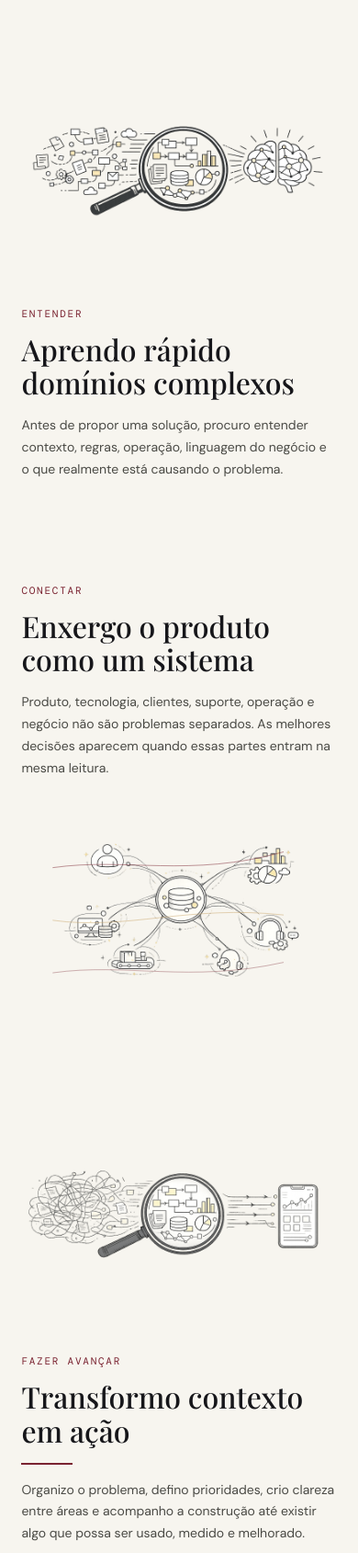
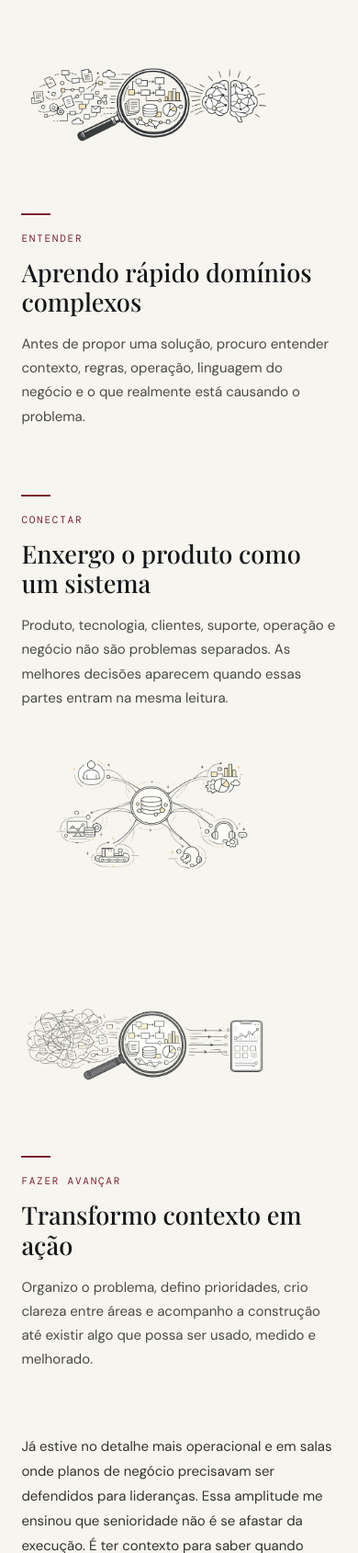
Before and after one commit to jessicatwblock-hub/portfoliov02, a plain HTML site: page index.html in a window 390 px wide. Shown: the part 1063-2752 px from the top of the page at 92% size. Drawn offline with nearby package versions, Linux system fonts and the light colour scheme; a web font is replaced by a local one.

Commit message:
Update index.html

```diff
--- a/index.html
+++ b/index.html
@@ -21,9 +21,11 @@
   .lab-thumb:hover img{opacity:1;transform:scale(1.03);}
   @media (max-width:900px){
     .jb-diff-stage{height:auto !important;}
-    .jb-diff-sticky{position:static !important;height:auto !important;overflow:visible !important;}
-    .jb-diff-concept{position:static !important;opacity:0;transform:translateY(28px);transition:opacity .8s ease,transform .8s ease;display:grid !important;grid-template-columns:1fr !important;gap:28px !important;padding:56px clamp(20px,6vw,40px) !important;}
-    .jb-diff-concept img{max-width:100% !important;margin-left:0 !important;}
+    .jb-diff-sticky{position:static !important;top:auto !important;height:auto !important;overflow:visible !important;}
+    .jb-diff-sticky > div{padding:0 clamp(20px,6vw,40px) !important;}
+    .jb-diff-sticky > div > div{min-height:0 !important;}
+    .jb-diff-concept{position:static !important;opacity:0;transform:translateY(20px);transition:opacity .7s ease,transform .7s ease;display:grid !important;grid-template-columns:1fr !important;gap:20px !important;padding:36px 0 !important;}
+    .jb-diff-concept img{max-width:280px !important;margin-left:0 !important;}
   }
   @media (prefers-reduced-motion: reduce){
     .jb-diff-concept{opacity:1 !important;transform:none !important;}
@@ -79,66 +81,59 @@
 </header>
 
 <!-- DIFERENCIAL -->
-<section id="diferencial" data-screen-label="O que me diferencia" style="padding:110px 0 80px;overflow:hidden;">
-  <div style="max-width:1240px;margin:0 auto;padding:0 clamp(20px,6vw,64px);">
-    <p style="font-family:'DM Sans',sans-serif;font-size:12px;letter-spacing:.2em;text-transform:uppercase;color:#7a2331;margin:0 0 18px;">02 / <span data-i18n="diff.eyebrow">O que me diferencia</span></p>
-    <h2 style="font-family:'Playfair Display',serif;font-size:clamp(2rem,4vw,2.8rem);font-weight:500;margin:0 0 12px;max-width:700px;" data-i18n="diff.title">Entender, conectar e fazer avançar.</h2>
+<section id="diferencial" data-screen-label="O que me diferencia" style="padding:96px 0 48px;">
+  <div style="max-width:1200px;margin:0 auto;padding:0 clamp(20px,6vw,64px);">
+    <p style="font-family:'DM Sans',sans-serif;font-size:12px;letter-spacing:.2em;text-transform:uppercase;color:#7a2331;margin:0 0 16px;">02 / <span data-i18n="diff.eyebrow">O que me diferencia</span></p>
+    <h2 style="font-family:'Playfair Display',serif;font-size:clamp(2rem,4vw,2.8rem);font-weight:500;margin:0 0 8px;max-width:700px;" data-i18n="diff.title">Entender, conectar e fazer avançar.</h2>
   </div>
 
-  <div id="jbDiffStage" class="jb-diff-stage" style="position:relative;height:300vh;margin-top:24px;">
-    <div class="jb-diff-sticky" style="position:sticky;top:0;height:100vh;overflow:hidden;">
+  <div id="jbDiffStage" class="jb-diff-stage" style="position:relative;height:200vh;margin-top:8px;">
+    <div id="jbDiffSticky" class="jb-diff-sticky" style="position:sticky;top:100px;height:74vh;display:flex;align-items:center;">
+      <div style="max-width:1200px;margin:0 auto;width:100%;padding:0 clamp(20px,6vw,64px);position:relative;">
+        <div style="position:relative;min-height:52vh;">
 
-      <div id="jbDiffConcept0" class="jb-diff-concept" style="position:absolute;inset:0;display:grid;grid-template-columns:1.05fr 0.95fr;align-items:center;gap:clamp(32px,6vw,96px);padding:0 clamp(24px,6vw,88px);opacity:0;">
-        <div style="position:relative;">
-          <img id="jbDiffImg0" src="assets/illustration-diff1.png" alt="Ilustração: entender o contexto" style="width:100%;max-width:600px;height:auto;display:block;"/>
-          <svg viewBox="0 0 400 400" style="position:absolute;inset:0;width:100%;height:100%;pointer-events:none;">
-            <circle class="jb-diff-dot0" data-dx="-140" data-dy="-120" cx="200" cy="200" r="4" fill="#7a2331"></circle>
-            <circle class="jb-diff-dot0" data-dx="130" data-dy="-90" cx="200" cy="200" r="3" fill="#c9a56a"></circle>
-            <circle class="jb-diff-dot0" data-dx="-110" data-dy="110" cx="200" cy="200" r="3" fill="#7a2331"></circle>
-            <circle class="jb-diff-dot0" data-dx="120" data-dy="130" cx="200" cy="200" r="4" fill="#c9a56a"></circle>
-          </svg>
+          <div id="jbDiffConcept0" class="jb-diff-concept" style="position:absolute;inset:0;display:grid;grid-template-columns:1fr 1fr;align-items:center;gap:60px;opacity:0;">
+            <div>
+              <img src="assets/illustration-diff1.png" alt="Ilustração: entender o contexto" style="width:100%;max-width:460px;height:auto;display:block;"/>
             </div>
             <div>
+              <div style="width:32px;height:2px;background:#7a2331;margin-bottom:18px;"></div>
               <p style="font-family:'DM Mono',monospace;font-size:11px;letter-spacing:.16em;text-transform:uppercase;color:#7a2331;margin:0 0 14px;" data-i18n="diff.cards.0.label">Entender</p>
-          <h3 style="font-family:'Playfair Display',serif;font-size:clamp(2rem,3.6vw,2.9rem);font-weight:500;margin:0 0 16px;line-height:1.15;max-width:460px;" data-i18n="diff.cards.0.title">Aprendo rápido domínios complexos</h3>
-          <p style="font-size:14px;line-height:1.7;color:#4a4a45;margin:0;max-width:380px;" data-i18n="diff.cards.0.body">Antes de propor uma solução, procuro entender contexto, regras, operação, linguagem do negócio e o que realmente está causando o problema.</p>
+              <h3 style="font-family:'Playfair Display',serif;font-size:clamp(1.7rem,3vw,2.3rem);font-weight:500;margin:0 0 16px;line-height:1.2;max-width:42ch;" data-i18n="diff.cards.0.title">Aprendo rápido domínios complexos</h3>
+              <p style="font-size:15px;line-height:1.75;color:#4a4a45;margin:0;max-width:40ch;" data-i18n="diff.cards.0.body">Antes de propor uma solução, procuro entender contexto, regras, operação, linguagem do negócio e o que realmente está causando o problema.</p>
             </div>
           </div>
 
-      <div id="jbDiffConcept1" class="jb-diff-concept" style="position:absolute;inset:0;display:grid;grid-template-columns:0.95fr 1.05fr;align-items:center;gap:clamp(32px,6vw,96px);padding:0 clamp(24px,6vw,88px);opacity:0;">
+          <div id="jbDiffConcept1" class="jb-diff-concept" style="position:absolute;inset:0;display:grid;grid-template-columns:1fr 1fr;align-items:center;gap:60px;opacity:0;">
             <div>
+              <div style="width:32px;height:2px;background:#7a2331;margin-bottom:18px;"></div>
               <p style="font-family:'DM Mono',monospace;font-size:11px;letter-spacing:.16em;text-transform:uppercase;color:#7a2331;margin:0 0 14px;" data-i18n="diff.cards.1.label">Conectar</p>
-          <h3 style="font-family:'Playfair Display',serif;font-size:clamp(2rem,3.6vw,2.9rem);font-weight:500;margin:0 0 16px;line-height:1.15;max-width:460px;" data-i18n="diff.cards.1.title">Enxergo o produto como um sistema</h3>
-          <p style="font-size:14px;line-height:1.7;color:#4a4a45;margin:0;max-width:380px;" data-i18n="diff.cards.1.body">Produto, tecnologia, clientes, suporte, operação e negócio não são problemas separados. As melhores decisões aparecem quando essas partes entram na mesma leitura.</p>
+              <h3 style="font-family:'Playfair Display',serif;font-size:clamp(1.7rem,3vw,2.3rem);font-weight:500;margin:0 0 16px;line-height:1.2;max-width:42ch;" data-i18n="diff.cards.1.title">Enxergo o produto como um sistema</h3>
+              <p style="font-size:15px;line-height:1.75;color:#4a4a45;margin:0;max-width:40ch;" data-i18n="diff.cards.1.body">Produto, tecnologia, clientes, suporte, operação e negócio não são problemas separados. As melhores decisões aparecem quando essas partes entram na mesma leitura.</p>
             </div>
-        <div style="position:relative;">
-          <img src="assets/illustration-diff2.png" alt="Ilustração: conectar áreas" style="width:100%;max-width:600px;height:auto;display:block;margin-left:auto;"/>
-          <svg viewBox="0 0 400 400" style="position:absolute;inset:0;width:100%;height:100%;pointer-events:none;overflow:visible;">
-            <path class="jb-diff-line1" d="M-40,120 C100,100 220,140 400,90" fill="none" stroke="#7a2331" stroke-width="1.5" opacity="0.55"></path>
-            <path class="jb-diff-line1" d="M-40,220 C100,240 220,190 400,210" fill="none" stroke="#c9a56a" stroke-width="1.5" opacity="0.55"></path>
-            <path class="jb-diff-line1" d="M-40,320 C100,300 220,340 400,300" fill="none" stroke="#7a2331" stroke-width="1.5" opacity="0.4"></path>
-          </svg>
+            <div>
+              <img src="assets/illustration-diff2.png" alt="Ilustração: conectar áreas" style="width:100%;max-width:460px;height:auto;display:block;margin-left:auto;"/>
             </div>
           </div>
 
-      <div id="jbDiffConcept2" class="jb-diff-concept" style="position:absolute;inset:0;display:grid;grid-template-columns:1.05fr 0.95fr;align-items:center;gap:clamp(32px,6vw,96px);padding:0 clamp(24px,6vw,88px);opacity:0;">
-        <div style="position:relative;">
-          <img id="jbDiffGhost0" src="assets/illustration-diff3.png" alt="" style="position:absolute;left:0;top:0;width:100%;max-width:600px;height:auto;display:block;opacity:0;"/>
-          <img id="jbDiffGhost1" src="assets/illustration-diff3.png" alt="" style="position:absolute;left:0;top:0;width:100%;max-width:600px;height:auto;display:block;opacity:0;"/>
-          <img src="assets/illustration-diff3.png" alt="Ilustração: transformar contexto em ação" style="width:100%;max-width:600px;height:auto;display:block;position:relative;"/>
+          <div id="jbDiffConcept2" class="jb-diff-concept" style="position:absolute;inset:0;display:grid;grid-template-columns:1fr 1fr;align-items:center;gap:60px;opacity:0;">
+            <div>
+              <img src="assets/illustration-diff3.png" alt="Ilustração: transformar contexto em ação" style="width:100%;max-width:460px;height:auto;display:block;"/>
             </div>
             <div>
+              <div style="width:32px;height:2px;background:#7a2331;margin-bottom:18px;"></div>
               <p style="font-family:'DM Mono',monospace;font-size:11px;letter-spacing:.16em;text-transform:uppercase;color:#7a2331;margin:0 0 14px;" data-i18n="diff.cards.2.label">Fazer avançar</p>
-          <h3 style="font-family:'Playfair Display',serif;font-size:clamp(2rem,3.6vw,2.9rem);font-weight:500;margin:0 0 16px;line-height:1.15;max-width:460px;" data-i18n="diff.cards.2.title">Transformo contexto em ação</h3>
-          <div id="jbDiffUnderline2" style="width:0;height:2px;background:#7a2331;margin-bottom:16px;"></div>
-          <p style="font-size:14px;line-height:1.7;color:#4a4a45;margin:0;max-width:380px;" data-i18n="diff.cards.2.body">Organizo o problema, defino prioridades, crio clareza entre áreas e acompanho a construção até existir algo que possa ser usado, medido e melhorado.</p>
+              <h3 style="font-family:'Playfair Display',serif;font-size:clamp(1.7rem,3vw,2.3rem);font-weight:500;margin:0 0 16px;line-height:1.2;max-width:42ch;" data-i18n="diff.cards.2.title">Transformo contexto em ação</h3>
+              <p style="font-size:15px;line-height:1.75;color:#4a4a45;margin:0;max-width:40ch;" data-i18n="diff.cards.2.body">Organizo o problema, defino prioridades, crio clareza entre áreas e acompanho a construção até existir algo que possa ser usado, medido e melhorado.</p>
             </div>
           </div>
 
         </div>
       </div>
+    </div>
+  </div>
 
-  <p style="font-size:15px;line-height:1.8;color:#33332f;max-width:760px;margin:56px auto 0;padding:0 clamp(20px,6vw,64px);" data-i18n="diff.p2">Já estive no detalhe mais operacional e em salas onde planos de negócio precisavam ser defendidos para lideranças. Essa amplitude me ensinou que senioridade não é se afastar da execução. É ter contexto para saber quando aprofundar, quando destravar e quando dar autonomia.</p>
+  <p style="font-size:15px;line-height:1.8;color:#33332f;max-width:760px;margin:32px auto 0;padding:0 clamp(20px,6vw,64px);" data-i18n="diff.p2">Já estive no detalhe mais operacional e em salas onde planos de negócio precisavam ser defendidos para lideranças. Essa amplitude me ensinou que senioridade não é se afastar da execução. É ter contexto para saber quando aprofundar, quando destravar e quando dar autonomia.</p>
 </section>
 
 <!-- COMO TRABALHO -->
@@ -569,74 +564,42 @@ var reduceMotion = window.matchMedia && window.matchMedia('(prefers-reduced-moti
 
 (function(){
   var stage = document.getElementById('jbDiffStage');
+  var sticky = document.getElementById('jbDiffSticky');
   var concepts = [document.getElementById('jbDiffConcept0'), document.getElementById('jbDiffConcept1'), document.getElementById('jbDiffConcept2')];
-  var img0 = document.getElementById('jbDiffImg0');
-  var dots0 = Array.prototype.slice.call(document.querySelectorAll('.jb-diff-dot0'));
-  var lines1 = Array.prototype.slice.call(document.querySelectorAll('.jb-diff-line1'));
-  var ghost0 = document.getElementById('jbDiffGhost0');
-  var ghost1 = document.getElementById('jbDiffGhost1');
-  var underline2 = document.getElementById('jbDiffUnderline2');
-  if (!stage) return;
+  if (!stage || !sticky) return;
 
-  function settleStatic(){
-    concepts.forEach(function(el){ if (el) el.style.opacity = '1'; });
-    if (img0) { img0.style.transform = 'none'; img0.style.filter = 'none'; img0.style.opacity = '1'; }
-    dots0.forEach(function(d){ d.style.opacity = '0'; });
-    lines1.forEach(function(l){ l.style.strokeDasharray = 'none'; l.style.strokeDashoffset = '0'; });
-    if (ghost0) ghost0.style.opacity = '0';
-    if (ghost1) ghost1.style.opacity = '0';
-    if (underline2) underline2.style.width = '56px';
-  }
+  function settleStatic(){ concepts.forEach(function(el){ if (el) { el.style.opacity = '1'; el.style.transform = 'none'; } }); }
 
   var isMobile = window.matchMedia && window.matchMedia('(max-width:900px)').matches;
 
   if (reduceMotion) { settleStatic(); return; }
 
   if (isMobile) {
-    settleStatic();
+    concepts.forEach(function(el){ if (el) el.style.opacity = '0'; });
     if ('IntersectionObserver' in window) {
-      concepts.forEach(function(el){ if (el) el.style.opacity = '0'; });
       var io = new IntersectionObserver(function(entries){
         entries.forEach(function(entry){
           if (entry.isIntersecting) { entry.target.style.opacity = '1'; entry.target.style.transform = 'translateY(0)'; io.unobserve(entry.target); }
         });
       }, { threshold: 0.2 });
       concepts.forEach(function(el){ if (el) io.observe(el); });
-    }
+    } else { settleStatic(); }
     return;
   }
 
   function onDiffScroll(){
     var rect = stage.getBoundingClientRect();
-    var total = stage.offsetHeight - window.innerHeight;
+    var total = stage.offsetHeight - sticky.offsetHeight;
     var progress = total > 0 ? Math.min(1, Math.max(0, -rect.top / total)) : 0;
     var raw = progress * 3;
     for (var i = 0; i < 3; i++) {
       var dist = Math.abs(raw - (i + 0.5));
-      var op = Math.max(0, Math.min(1, 1 - dist));
-      var local = Math.max(0, Math.min(1, raw - i));
+      var op = Math.max(0, Math.min(1, 1 - dist * 1.6));
       var concept = concepts[i];
-      if (concept) { concept.style.opacity = String(op); concept.style.zIndex = op > 0.5 ? '2' : '1'; }
-      if (i === 0 && img0) {
-        var p = local;
-        img0.style.transform = 'rotate(' + (-6 + 6 * p) + 'deg) translate(' + ((1 - p) * -24) + 'px,' + ((1 - p) * 16) + 'px) scale(' + (0.94 + 0.06 * p) + ')';
-        img0.style.filter = 'blur(' + ((1 - p) * 5) + 'px)';
-        img0.style.opacity = String(0.55 + 0.45 * p);
-        dots0.forEach(function(d){
-          var dx = parseFloat(d.getAttribute('data-dx')), dy = parseFloat(d.getAttribute('data-dy'));
-          d.style.transform = 'translate(' + (dx * (1 - p)) + 'px,' + (dy * (1 - p)) + 'px)';
-          d.style.opacity = String(0.15 + 0.5 * (1 - p));
-        });
-      }
-      if (i === 1 && lines1.length) {
-        var p1 = local;
-        lines1.forEach(function(l){ l.style.strokeDasharray = '500'; l.style.strokeDashoffset = String(500 * (1 - p1)); });
-      }
-      if (i === 2) {
-        var p2 = local;
-        if (ghost0) { ghost0.style.transform = 'translate(' + (-30 * (1 - p2)) + 'px,' + (-24 * (1 - p2)) + 'px) scale(' + (1.05 - 0.05 * p2) + ')'; ghost0.style.opacity = String(0.35 * (1 - p2)); }
-        if (ghost1) { ghost1.style.transform = 'translate(' + (24 * (1 - p2)) + 'px,' + (20 * (1 - p2)) + 'px) scale(' + (0.96 + 0.04 * p2) + ')'; ghost1.style.opacity = String(0.25 * (1 - p2)); }
-        if (underline2) { underline2.style.width = (56 * p2) + 'px'; }
+      if (concept) {
+        concept.style.opacity = String(op);
+        concept.style.zIndex = op > 0.5 ? '2' : '1';
+        concept.style.transform = 'translateY(' + ((1 - op) * 14) + 'px) scale(' + (0.985 + 0.015 * op) + ')';
       }
     }
   }
```
Lines whose indentation alone changed are shown as unchanged.
